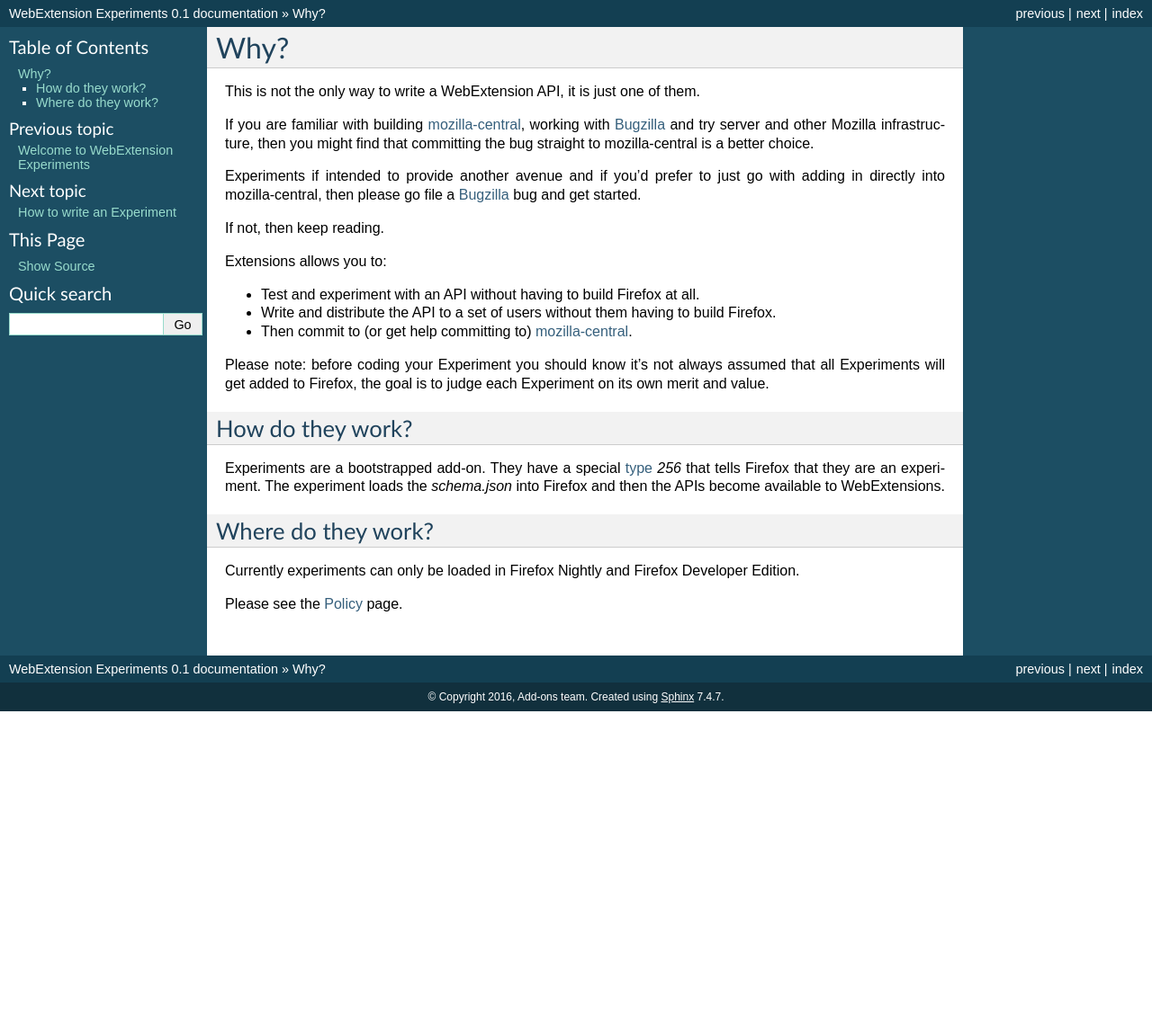
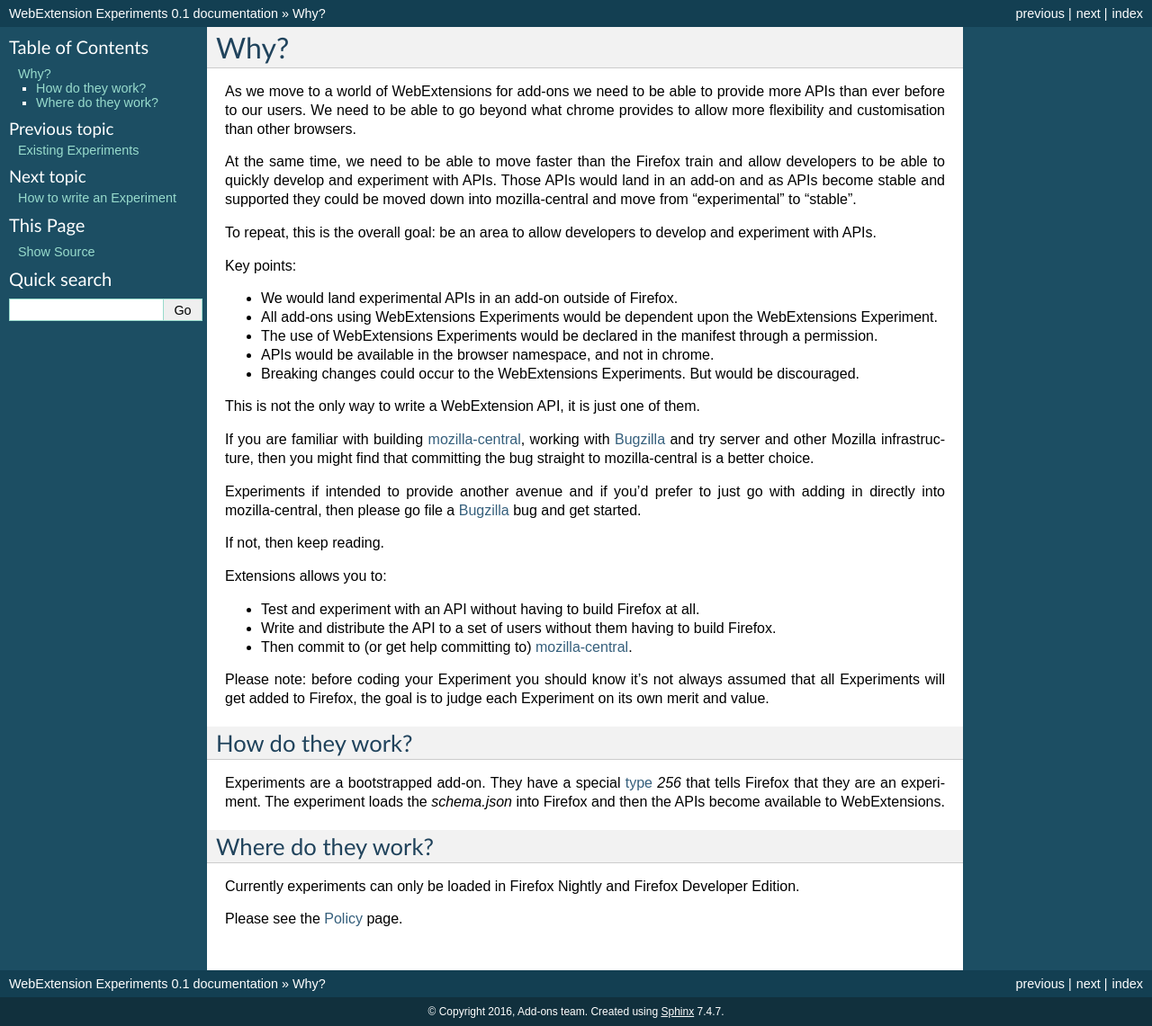
Before and after one commit to web-ext-experiments/about, a Sphinx documentation site: the page built from source/why.rst, in a window 1280 px wide. Shown: the whole page at 90% size. Built offline with Sphinx 7.4.7, drawn with Linux system fonts in a browser that asks for light colours; before the commit the page ends 900 px from its top, so only the background shows below that.

```diff
--- a/source/why.rst
+++ b/source/why.rst
@@ -1,5 +1,19 @@
 Why?
 ====
+
+As we move to a world of WebExtensions for add-ons we need to be able to provide more APIs than ever before to our users. We need to be able to go beyond what chrome provides to allow more flexibility and customisation than other browsers.
+
+At the same time, we need to be able to move faster than the Firefox train and allow developers to be able to quickly develop and experiment with APIs. Those APIs would land in an add-on and as APIs become stable and supported they could be moved down into mozilla-central and move from "experimental" to "stable".
+
+To repeat, this is the overall goal: be an area to allow developers to develop and experiment with APIs.
+
+Key points:
+
+* We would land experimental APIs in an add-on outside of Firefox.
+* All add-ons using WebExtensions Experiments would be dependent upon the WebExtensions Experiment.
+* The use of WebExtensions Experiments would be declared in the manifest through a permission.
+* APIs would be available in the browser namespace, and not in chrome.
+* Breaking changes could occur to the WebExtensions Experiments. But would be discouraged.
 
 This is not the only way to write a WebExtension API, it is just one of them.
 
```
Also changed, not shown: source/experiments/index.rst (+11 -1 lines), source/index.rst (+9 -1 lines), source/uplifting.rst (added, +45 -0 lines).
